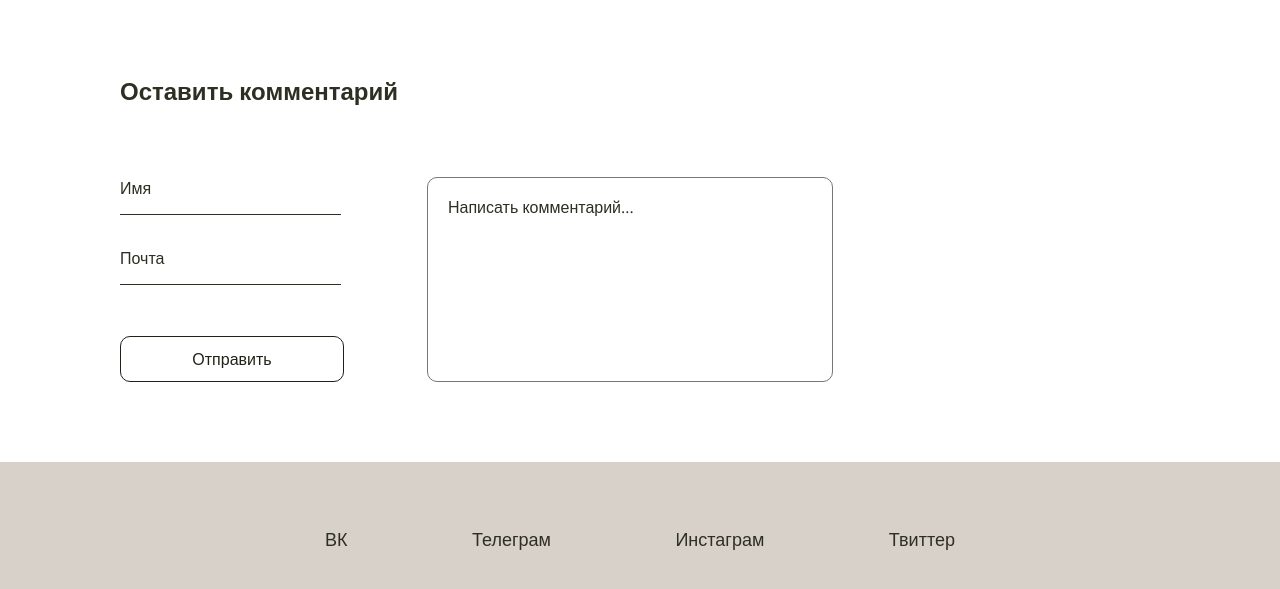
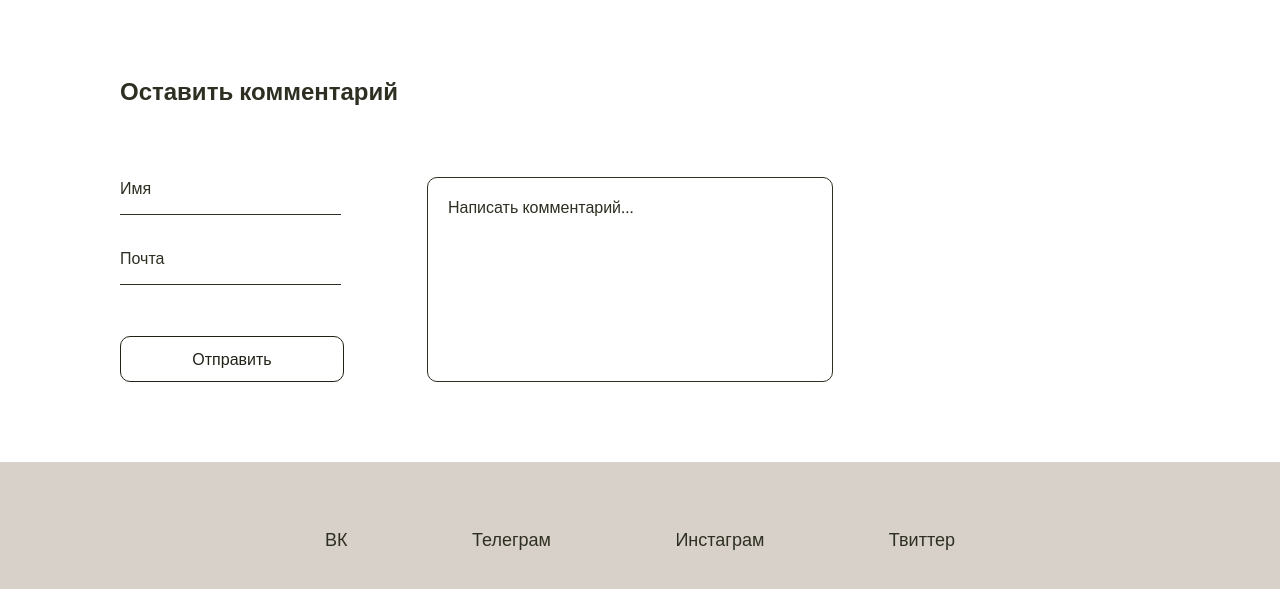
Before and after one commit to Alexkozlovec/page, a plain HTML site: page articles.html in a window 1280 px wide. Shown: the part 2589-3178 px from the top of the page. Drawn offline with nearby package versions, Linux system fonts and the light colour scheme; a web font is replaced by a local one.

Commit message:
added border property to textarea
Added border property to feedback textarea, because i noticed it has default styles in non-chrome browsers.

```diff
--- a/css/main.css
+++ b/css/main.css
@@ -772,6 +772,7 @@ button{
     height: 100%;
     border-radius: 1rem;
     padding: 1.8rem 2rem;
+    border: 1px solid var(--primary-text-color);
 }
 
 .textarea-wrapper{
```
